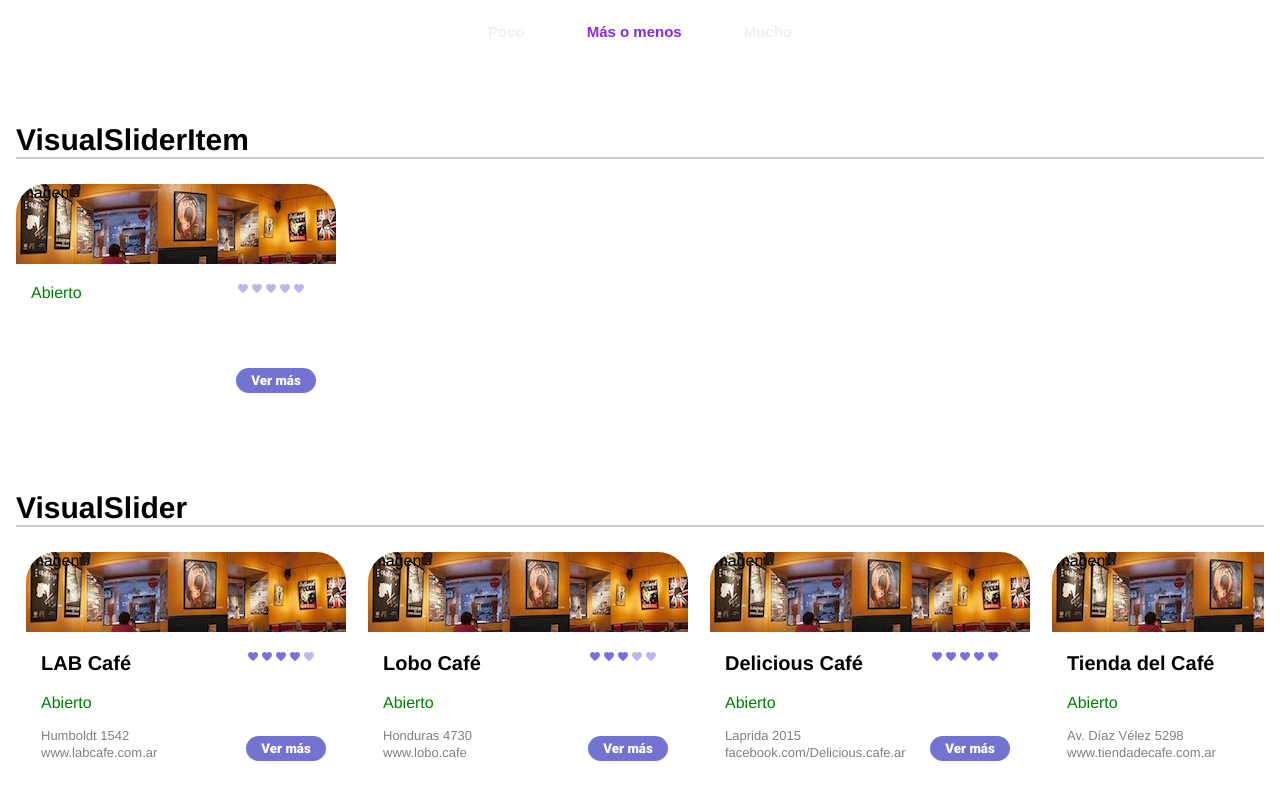
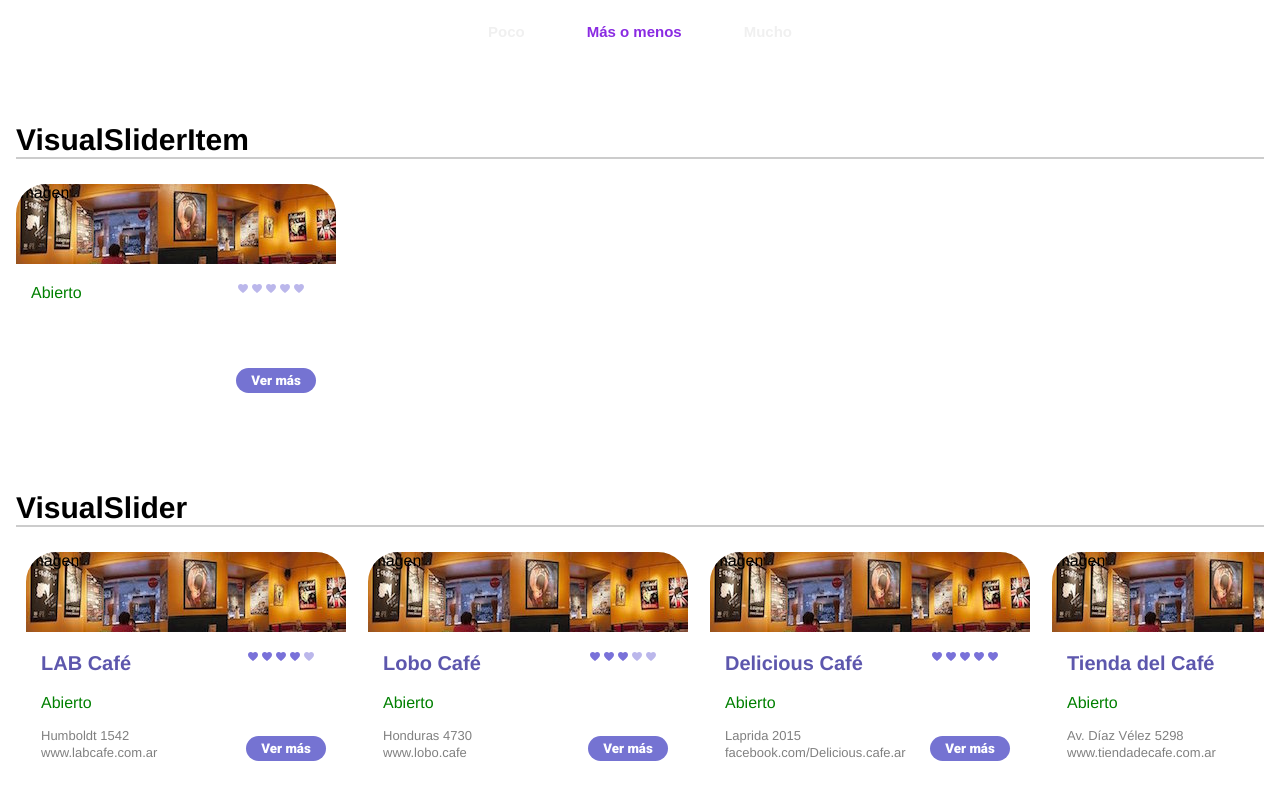
Before and after one commit to chicasprogramando/coffeemap, a Vue app: page /storybook in a window 1280 px wide. Shown: the part 3517-4317 px from the top of the page. Built offline with nearby package versions, Linux system fonts and the light colour scheme.

Commit message:
visualItem

```diff
--- a/src/components/VisualSliderItem/VisualSliderItem.Vue
+++ b/src/components/VisualSliderItem/VisualSliderItem.Vue
@@ -87,7 +87,7 @@
     margin-right: 5px;
 }
 .nombre{
-    color:purplecoffee;
+    color:rgb(93,87,173);
     font-size:20px;
     font-weight:bold ;
     line-height: 22px;
```
